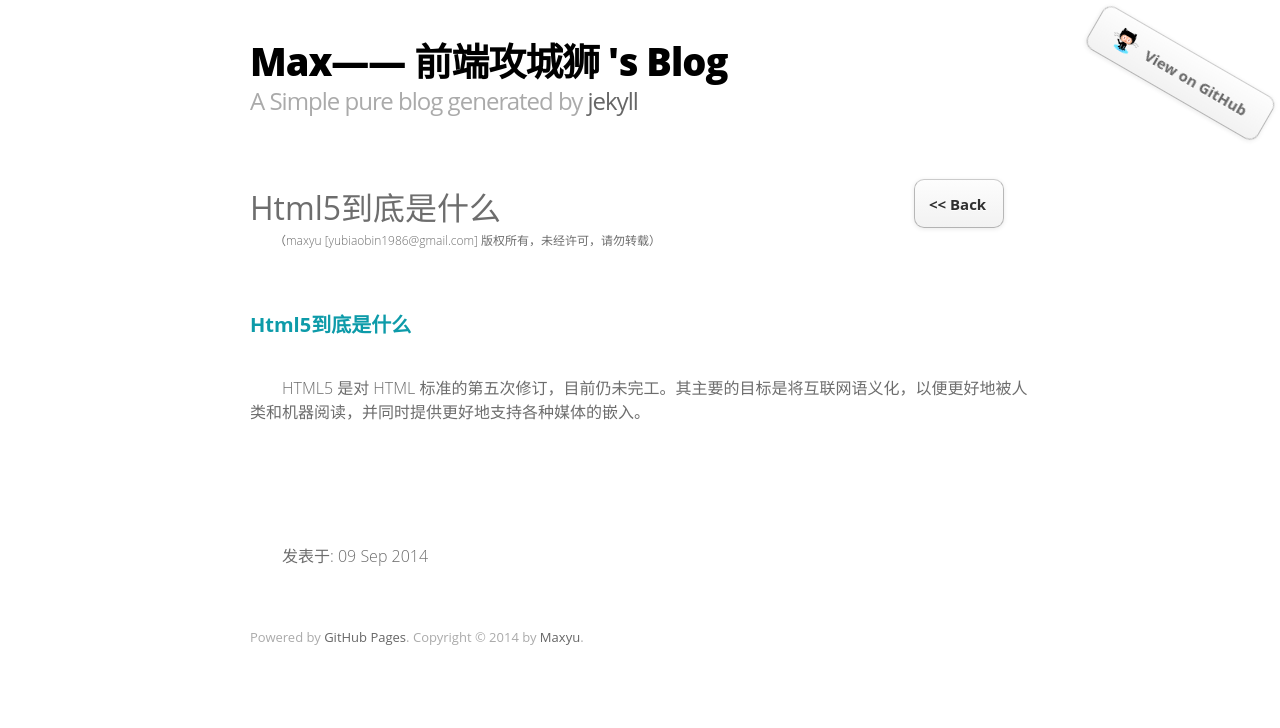
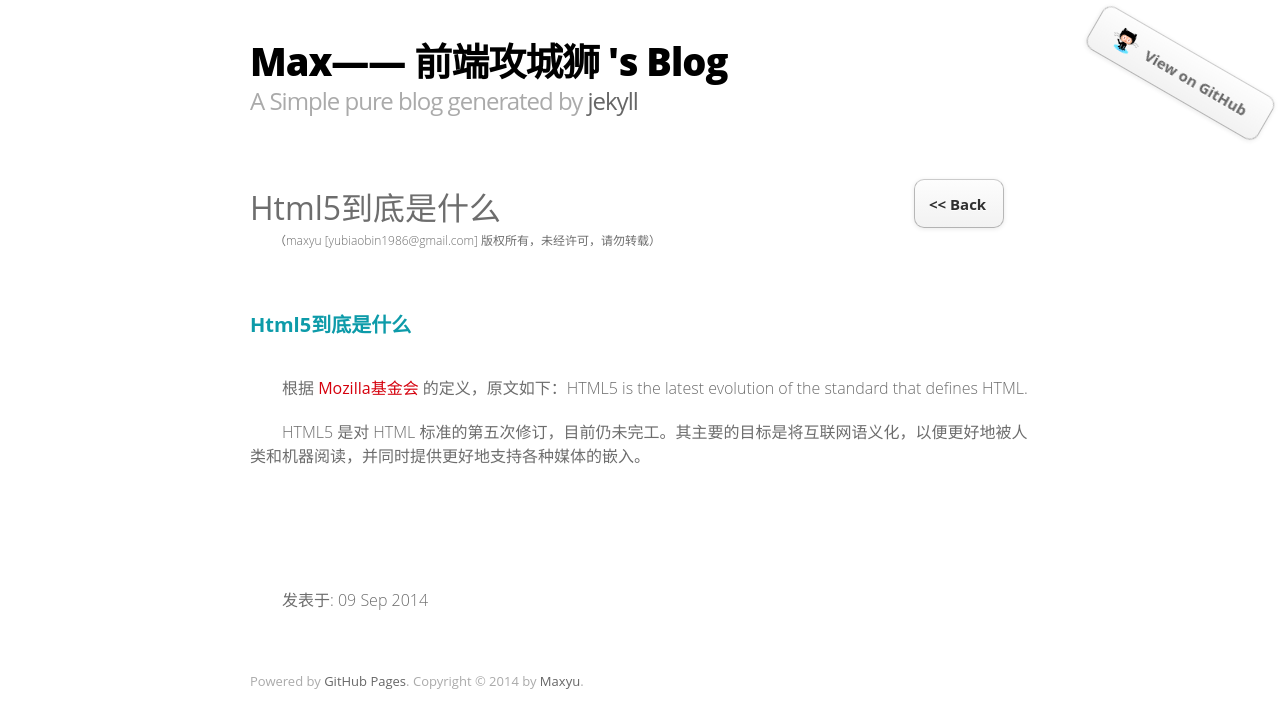
Before and after one commit to yubiaobin/yubiaobin.github.io, a Jekyll site: the page built from _posts/2014-09-09-html5-defined.html, in a window 1280 px wide. Shown: the top 728 px of the page. Built offline with Jekyll 4.4.1, drawn with Linux system fonts in a browser that asks for light colours; comment, search, counter and statistics services are not loaded.

Commit message:
modified html5 blog

```diff
--- a/_posts/2014-09-09-html5-defined.html
+++ b/_posts/2014-09-09-html5-defined.html
@@ -8,7 +8,7 @@ title : Html5到底是什么
 
 <h3>Html5到底是什么</h3>
 
-
+<p>根据 <a href="https://developer.mozilla.org/en-US/docs/Web/Guide/HTML/HTML5" target="_blank">Mozilla基金会</a>	的定义，原文如下：HTML5 is the latest evolution of the standard that defines HTML.</p>
 <p>HTML5 是对 HTML 标准的第五次修订，目前仍未完工。其主要的目标是将互联网语义化，以便更好地被人类和机器阅读，并同时提供更好地支持各种媒体的嵌入。</p>
 
 
```
